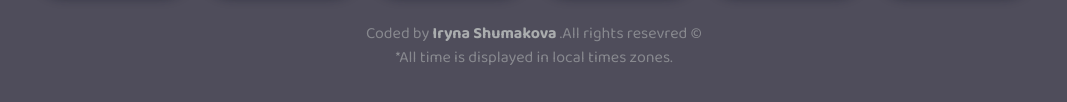
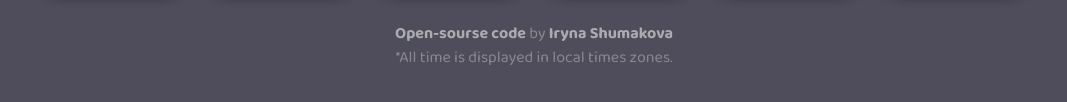
Before and after one commit to shumakovaira/weather-app, a website: page index.html in a window 1280 px wide. Shown: the part 608-710 px from the top of the page, without its empty margins (106-1173 px from the left). Drawn offline with nearby package versions, Linux system fonts and the light colour scheme; no server answers.

Commit message:
link to git

```diff
--- a/index.html
+++ b/index.html
@@ -130,7 +130,7 @@
             </div>
         </div>
         <footer>
-            Coded by <a href="https://www.linkedin.com/in/iryna-shumakova-b6ba381a1/">Iryna Shumakova</a> .All rights resevred ©
+            <a href="https://github.com/shumakovaira/weather-app">Open-sourse code</a> by <a href="https://www.linkedin.com/in/iryna-shumakova-b6ba381a1/">Iryna Shumakova</a>
             <br>
             *All time is displayed in local times zones.</footer>
     </div>
```
